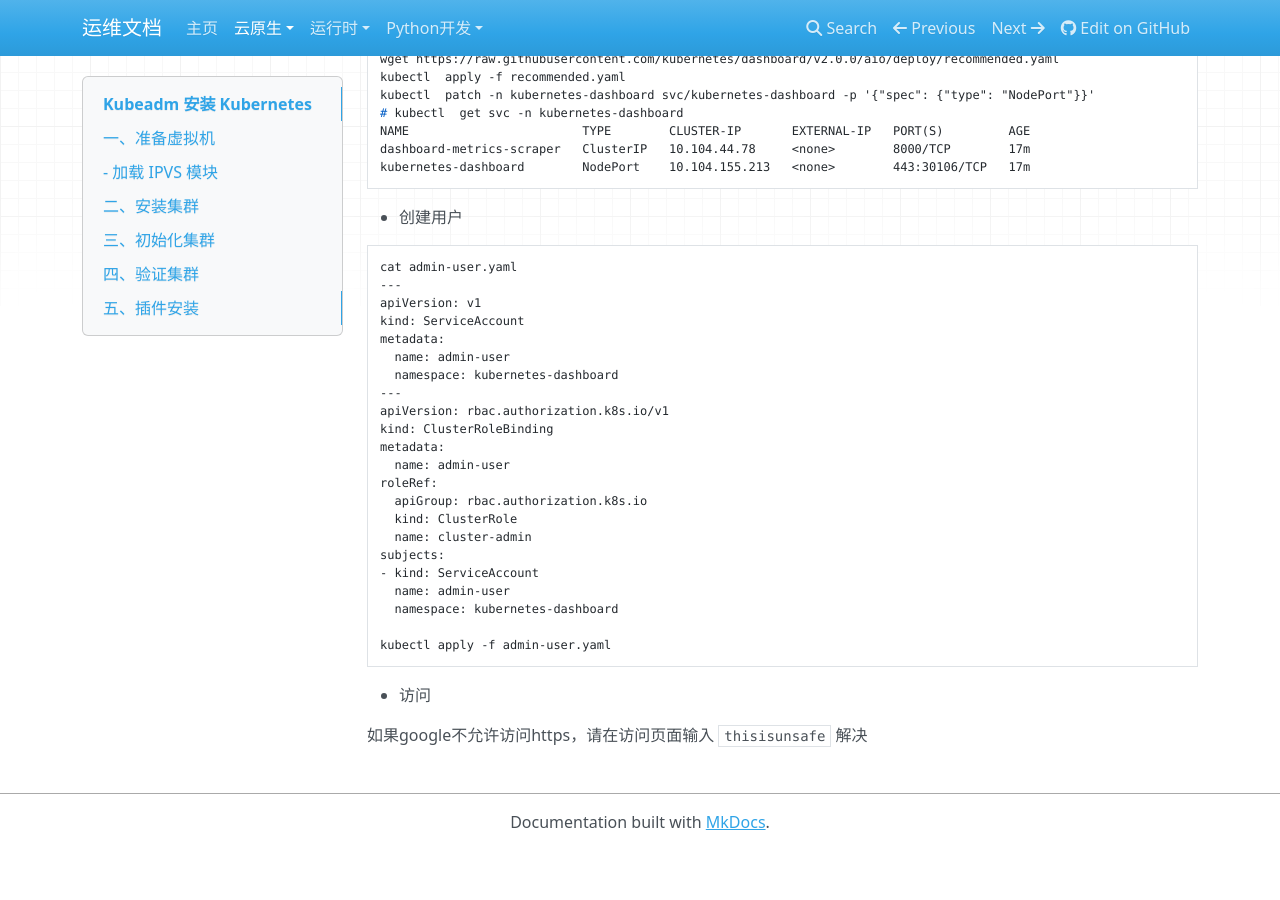
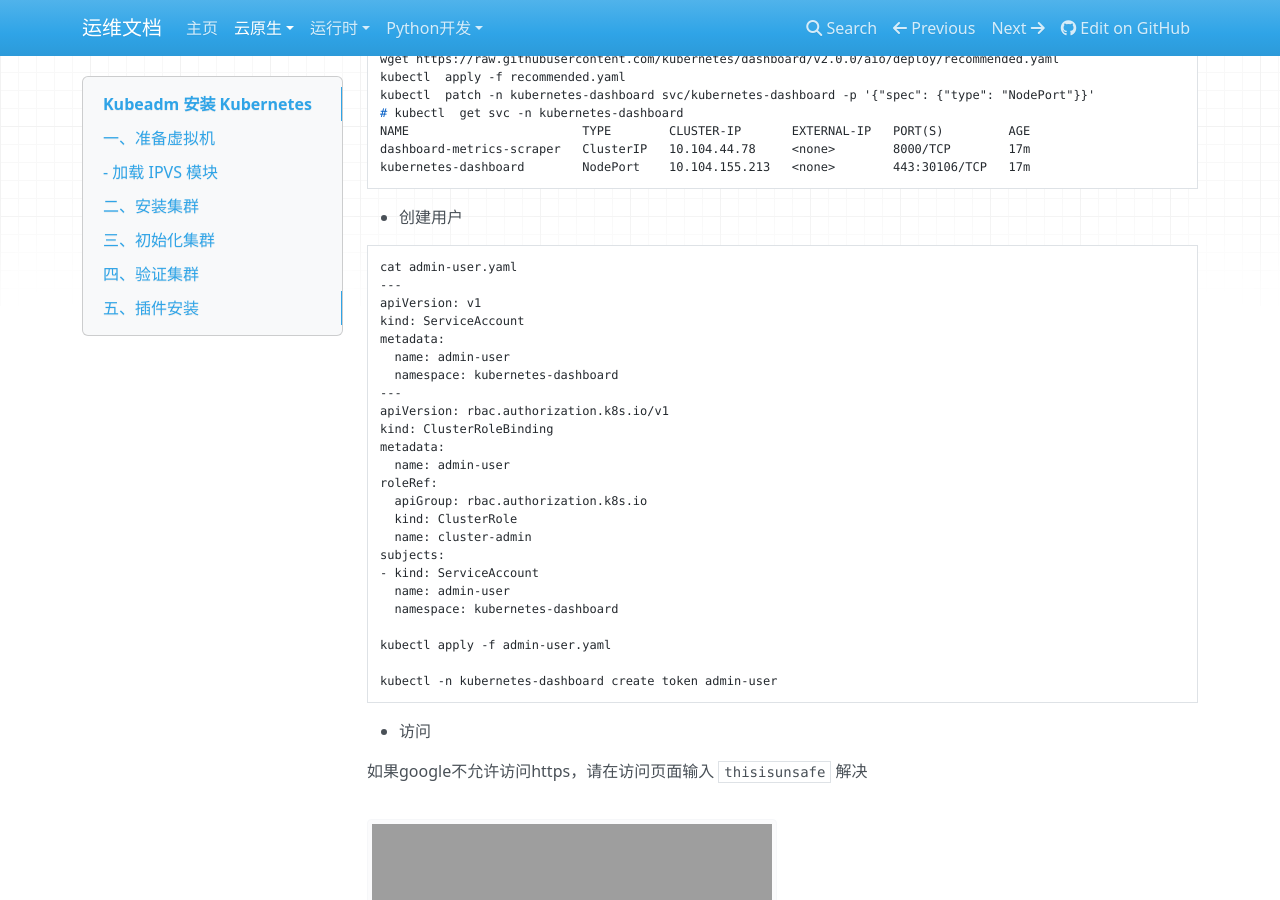
Before and after one commit to dengyouf/devops, an MkDocs documentation site: the page built from docs/k8s/install_docker_k8s.md, in a window 1280 px wide and 900 px high, scrolled down 10153 px. Built offline with MkDocs 1.6.1, drawn with Linux system fonts in a browser that asks for light colours; nearby versions of some CDN libraries; before the commit the page ends 11003 px from its top, so only the background shows below that.

Commit message:
add kubernetes dashboard

````diff
--- a/docs/k8s/install_docker_k8s.md
+++ b/docs/k8s/install_docker_k8s.md
@@ -568,10 +568,12 @@ subjects:
   namespace: kubernetes-dashboard
 
 kubectl apply -f admin-user.yaml
+
+kubectl -n kubernetes-dashboard create token admin-user
 ```
 
 - 访问
 
 如果google不允许访问https，请在访问页面输入 `thisisunsafe` 解决
 
-[](img/k8s-dash.png')
+![](img/k8s-dash.png')
````
